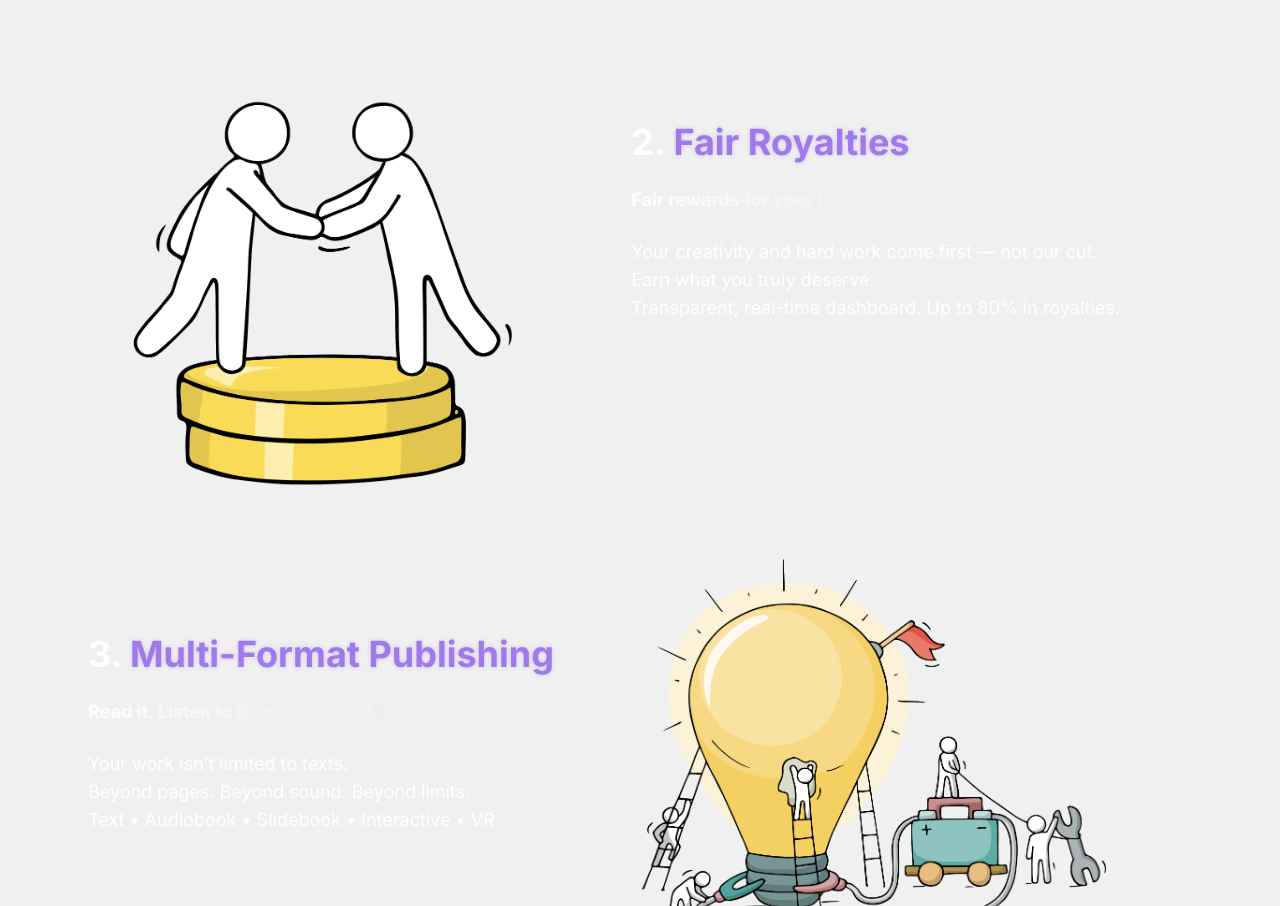
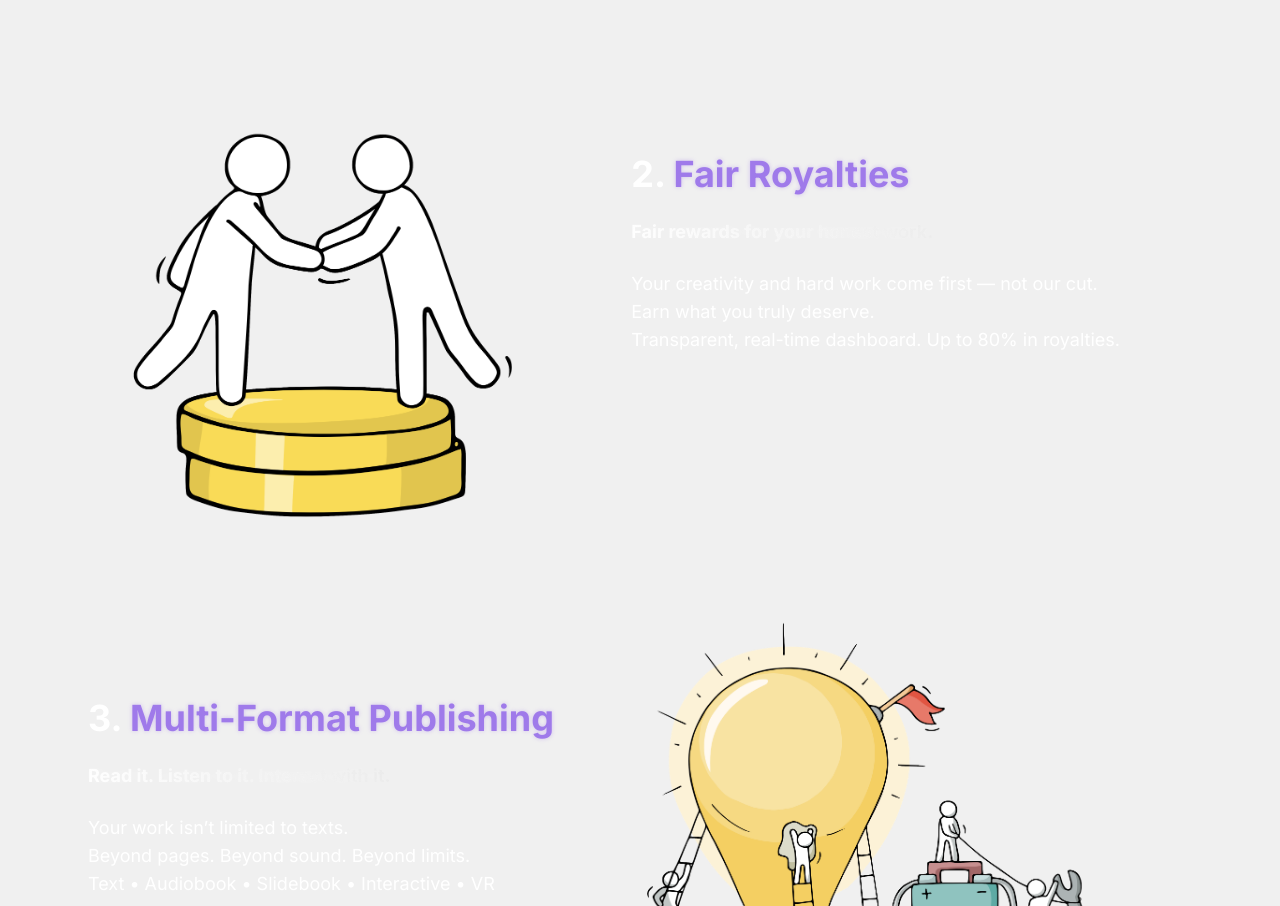
Before and after one commit to lumedot/lumedot-doc, a Next.js app: page / in a window 1280 px wide. Shown: the part 930-1836 px from the top of the page. Built offline with nearby package versions, Linux system fonts and the light colour scheme.

Commit message:
minor changes

```diff
--- a/src/app/components/home/2_fair_royalties.js
+++ b/src/app/components/home/2_fair_royalties.js
@@ -2,7 +2,7 @@
 
 export default function FairRoyalties() {
   return (
-    <section className="py-4 mt-8 mb-8">
+    <section className="py-4 mt-16 mb-16">
       <div className="max-w-6xl mx-auto px-6 md:pr-12 lg:pr-16 xl:pr-24">
         <div className="flex flex-col md:flex-row justify-between items-start gap-8">
           <div className="flex-shrink-0 w-full md:w-[350px] lg:w-[450px] -mt-8">
```
